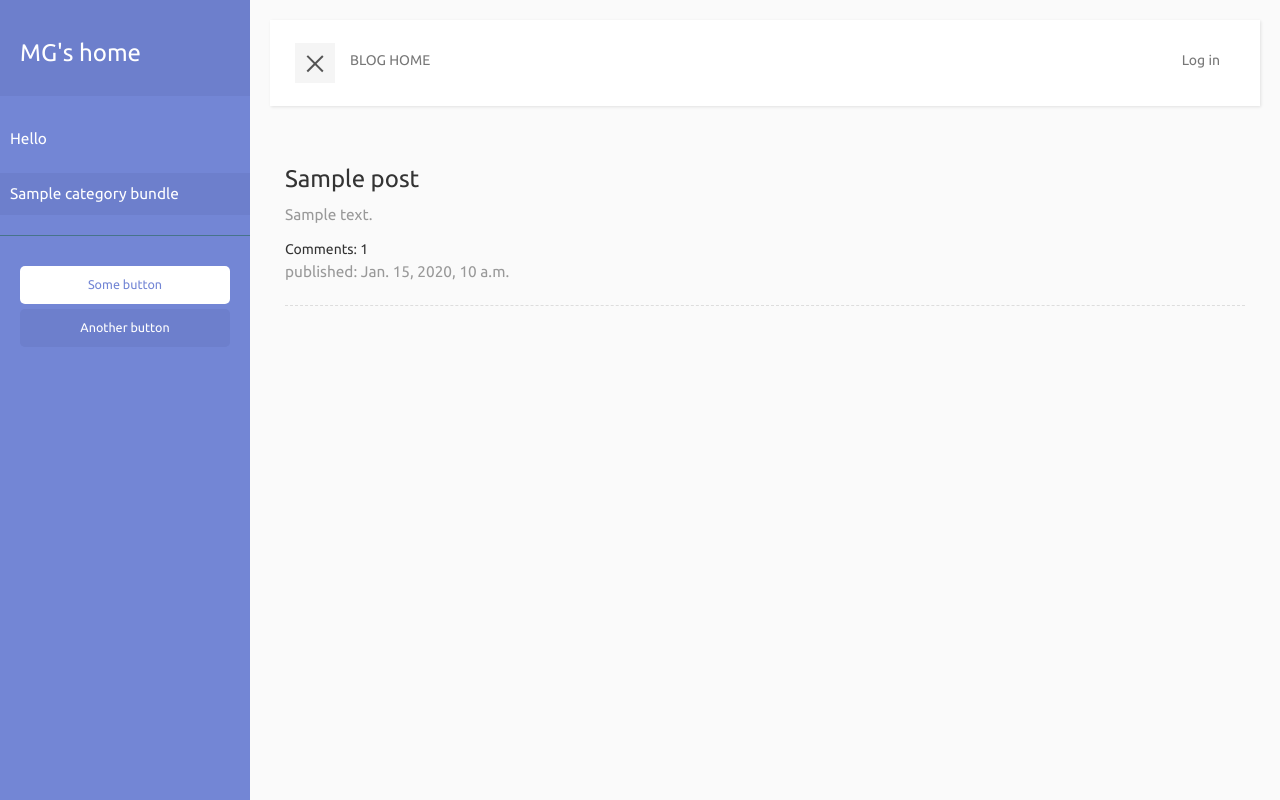
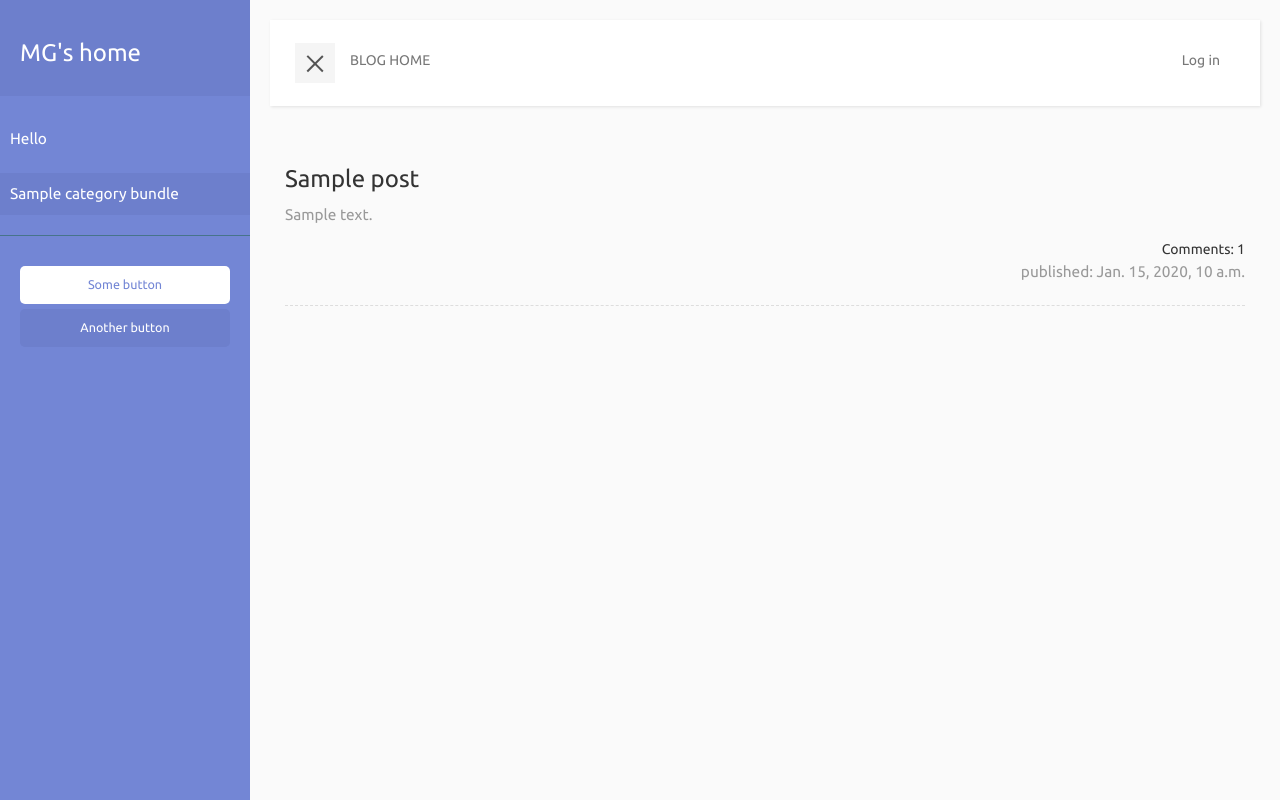
Before and after one commit to mgelios/my-first-blog, a Django app: template blog/templates/blog/post_list.html in a window 1280 px wide. Run offline with Django 3.2, Linux system fonts and the light colour scheme; the template is opened without the code that fills it: most values are stand-ins (such as "Sample title", 1, 10 or a date in 2020); some libraries are stand-ins or nearby versions.

Commit message:
fix style

```diff
--- a/blog/static/css/blog.css
+++ b/blog/static/css/blog.css
@@ -237,3 +237,11 @@ a.article, a.article:hover {
 /* ---------------------------------------------------
     ARTICLES
 ----------------------------------------------------- */
+.date {
+    text-align: right;
+    width: 100%;
+}
+
+.wrapper div {
+    display: block;
+}
```
